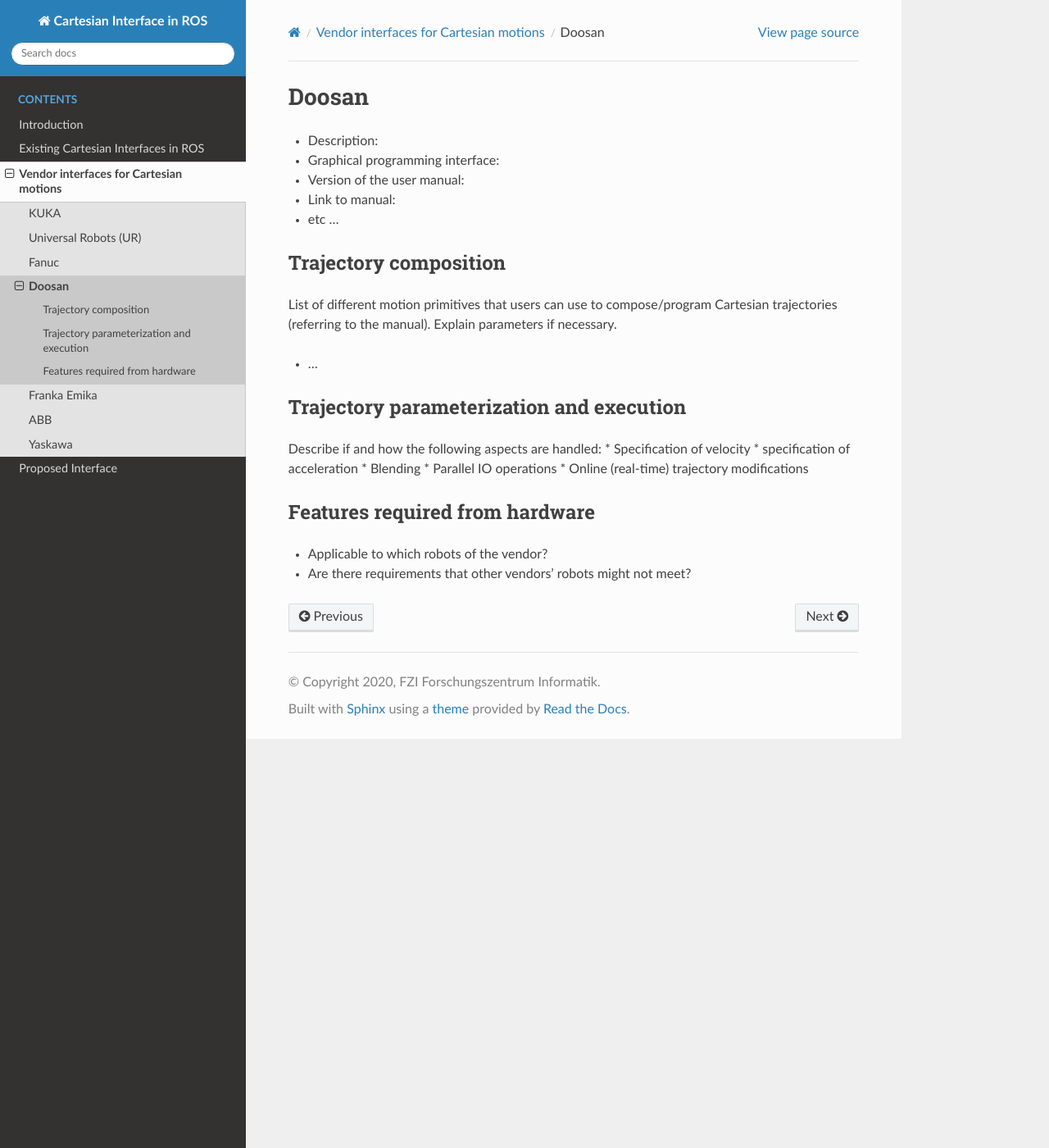
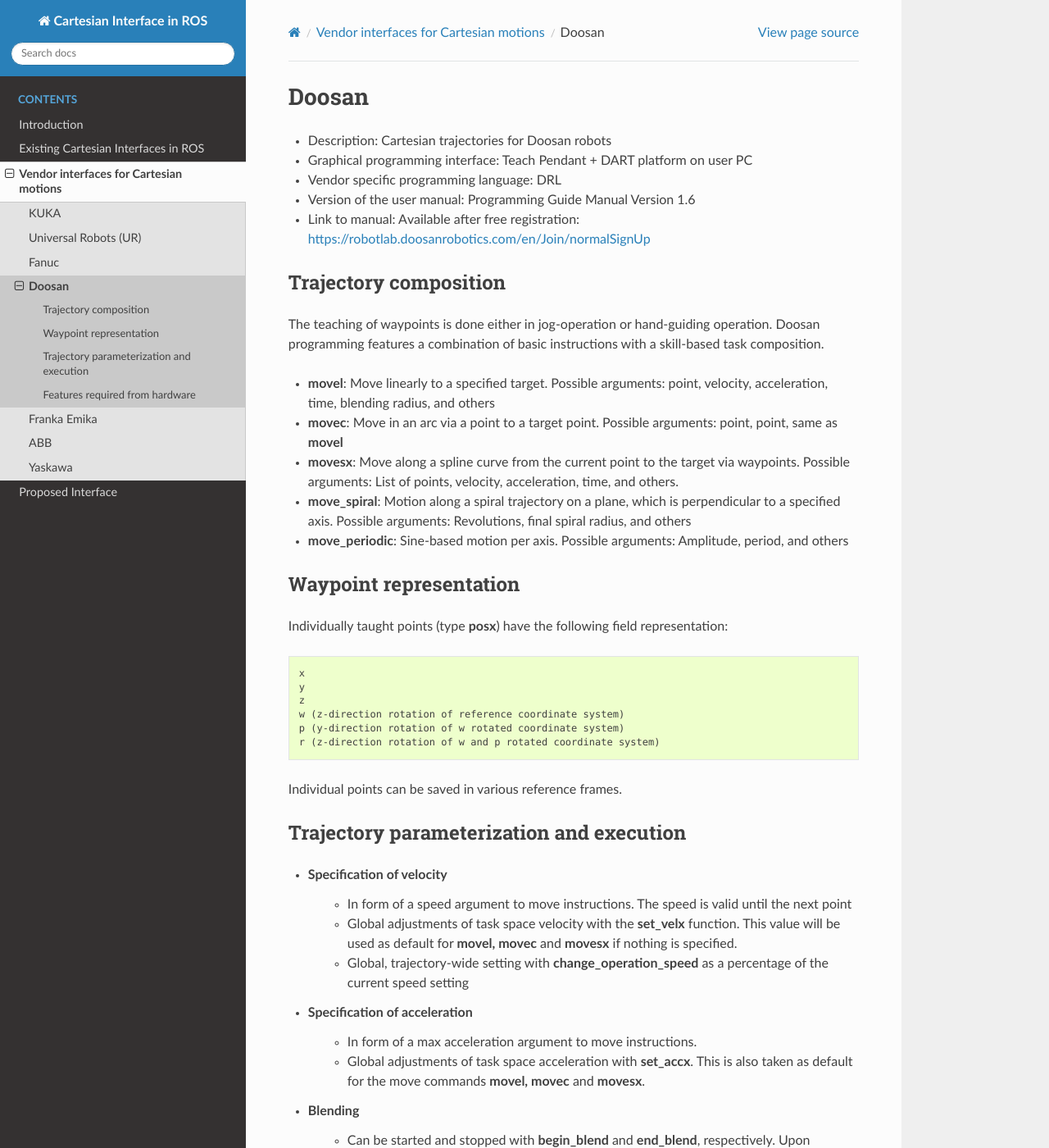
Before and after one commit to fzi-forschungszentrum-informatik/fzi_robot_interface_proposal, a Sphinx documentation site: the page built from source/industry/Doosan.rst, in a window 1280 px wide and 1400 px high. Shown: the whole window at 82% size. Built offline with Sphinx 7.4.7 and the Read the Docs theme 2.0.0, drawn with Linux system fonts in a browser that asks for light colours; some of the changed text lies outside the part shown.

Commit message:
Add Doosan robots

```diff
--- a/source/industry/Doosan.rst
+++ b/source/industry/Doosan.rst
@@ -1,29 +1,77 @@
 Doosan
 ======
-* Description:
-* Graphical programming interface:
-* Version of the user manual:
-* Link to manual:
-* etc ...
+* Description: Cartesian trajectories for Doosan robots
+* Graphical programming interface: Teach Pendant + DART platform on user PC
+* Vendor specific programming language: DRL
+* Version of the user manual: Programming Guide Manual Version 1.6
+* Link to manual: Available after free registration: https://robotlab.doosanrobotics.com/en/Join/normalSignUp
 
 Trajectory composition
 ----------------------
-List of different motion primitives that users can use to compose/program
-Cartesian trajectories (referring to the manual).
-Explain parameters if necessary.
+The teaching of waypoints is done either in jog-operation or hand-guiding operation.
+Doosan programming features a combination of basic instructions with a skill-based task composition.
 
-* ...
+
+* **movel**: Move linearly to a specified target. Possible arguments: point, velocity, acceleration, time, blending radius, and others
+
+* **movec**: Move in an arc via a point to a target point. Possible arguments: point, point, same as **movel**
+
+* **movesx**: Move along a spline curve from the current point to the target via waypoints. Possible arguments: List of points, velocity, acceleration, time, and others.
+
+* **move_spiral**: Motion along a spiral trajectory on a plane, which is perpendicular to a specified axis. Possible arguments: Revolutions, final spiral radius, and others
+
+* **move_periodic**: Sine-based motion per axis. Possible arguments: Amplitude, period, and others
+
+Waypoint representation
+-----------------------
+Individually taught points (type **posx**) have the following field representation:
+
+.. code-block:: yaml
+
+  x
+  y
+  z
+  w (z-direction rotation of reference coordinate system)
+  p (y-direction rotation of w rotated coordinate system)
+  r (z-direction rotation of w and p rotated coordinate system)
+
+Individual points can be saved in various reference frames.
+
 
 Trajectory parameterization and execution
 -----------------------------------------
-Describe if and how the following aspects are handled:
+
 * Specification of velocity
-* specification of acceleration
+   - In form of a speed argument to move instructions. The speed is valid until
+     the next point
+   - Global adjustments of task space velocity with the **set_velx** function.
+     This value will be used as default for **movel, movec** and **movesx** if
+     nothing is specified.
+   - Global, trajectory-wide setting with **change_operation_speed** as a
+     percentage of the current speed setting
+
+* Specification of acceleration
+   - In form of a max acceleration argument to move instructions.
+   - Global adjustments of task space acceleration with **set_accx**. This is also
+     taken as default for the move commands **movel, movec** and **movesx**.
+
 * Blending
+   - Can be started and stopped with **begin_blend** and **end_blend**,
+     respectively. Upon activation, all points get blended during execution.
+   - Alternatively, segments can be executed with **moveb**, which is a constant velocity
+     blending motion for a path of given move segments.
+
 * Parallel IO operations
+   - I/O operations are managed independently of trajectory execution
+
 * Online (real-time) trajectory modifications
+   - Supports compliant trajectory execution, in which preference is given to
+     force control over motion control for in-contact tasks
+   - Trajectories can be modified with the threaded **alter_motion** function
+     with a cycle time of 100ms.
 
 Features required from hardware
 -------------------------------
-* Applicable to which robots of the vendor?
-* Are there requirements that other vendors' robots might not meet?
+* Applicable to robots M0609, M1509, M1013 and M0617.
+* Cartesian position and velocity control interfaces on the robots.
+* Cartesian force-torque meassurements and online-adaptation of motion commands
```
